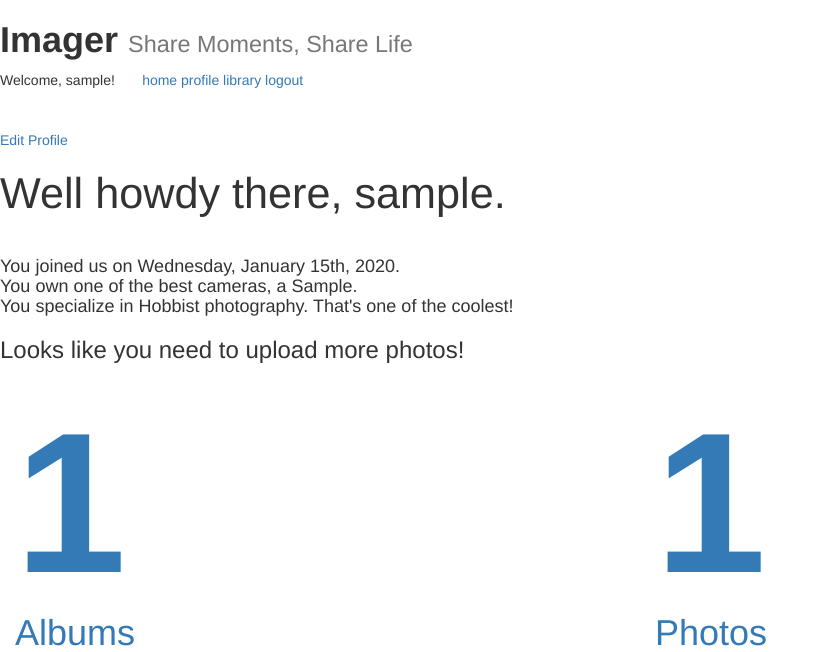
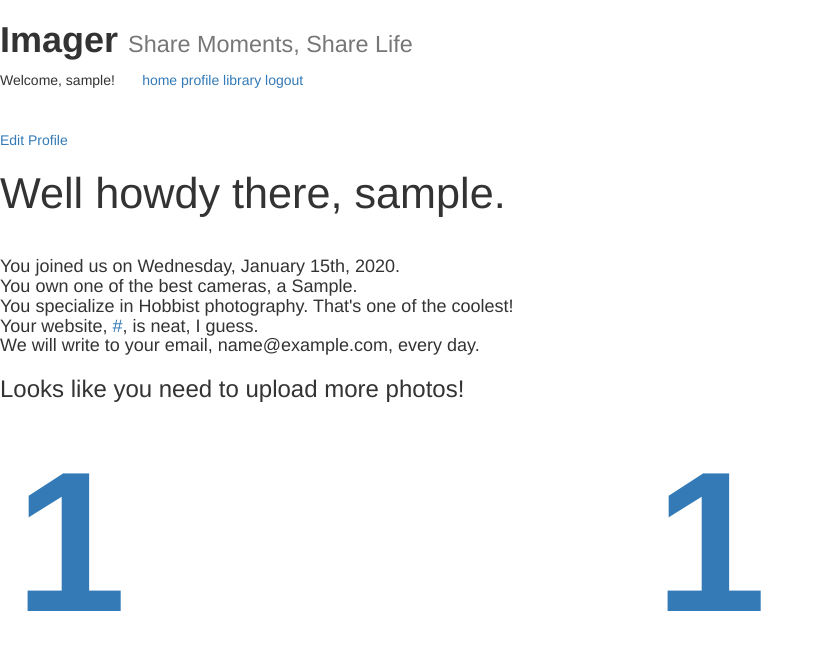
Before and after one commit to tpeek/django-imager, a Django app: page /profile/ in a window 1280 px wide. Shown: the top 652 px of the page, without its empty margins (0-829 px from the left). Run offline with Django 3.2, Linux system fonts and the light colour scheme; a user stored in the database is signed in; tables that the repository leaves empty hold one stand-in row (values such as "Sample post"); parts of the project's set-up code (start-up, migrations or seed data) failed here and were passed over; some libraries are stand-ins or nearby versions.

Commit message:
added website and email to profile page

```diff
--- a/imagersite/imager_profile/templates/profile.html
+++ b/imagersite/imager_profile/templates/profile.html
@@ -4,14 +4,24 @@
 <body>
 <a href="{% url 'edit_profile' %}">Edit Profile</a>
 <h1><big>Well howdy there, {{ user.profile }}.</big></h1><br>
-<h4>You joined us on {{ user.date_joined|date:"l, F dS, Y." }}<br>
-{% if user.profile.camera %}
-You own one of the best cameras, a {{ user.profile.camera }}.
-{% endif %}<br>
-{% if user.profile.photography_type %}
-You specialize in {{ user.profile.get_photo_type }} photography. That's one of the coolest!
-{% endif %}</h4>
-</h1>
+<h4>
+    You joined us on {{ user.date_joined|date:"l, F dS, Y." }}<br>
+    {% if user.profile.camera %}
+    You own one of the best cameras, a {{ user.profile.camera }}.<br>
+    {% endif %}
+    {% if user.profile.photography_type %}
+    You specialize in {{ user.profile.get_photo_type }} photography. That's one of the coolest!<br>
+    {% endif %}
+    {% if user.profile.website_url %}
+    Your website, <a href="{{ user.profile.website_url }}">{{ user.profile.website_url }}</a>, is neat, I guess.<br>
+    {% endif %}
+    {% if user.email %}
+    We will write to your email, {{ user.email }}, every day.<br>
+    {% endif %}
+
+
+
+</h4>
 <h3>Looks like you need to upload more photos!</h3>
 <a href="{% url 'library' %}"><h1 class="col-md-6"><strong style="font-size:200px;">{{ user.albums.all|length }}</strong><br>Albums</h1></a>
 <a href="{% url 'library' %}"><h1 class="col-md-6"><strong style="font-size:200px;">{{ user.photos.all|length }}</strong><br>Photos</h1></a>
```
